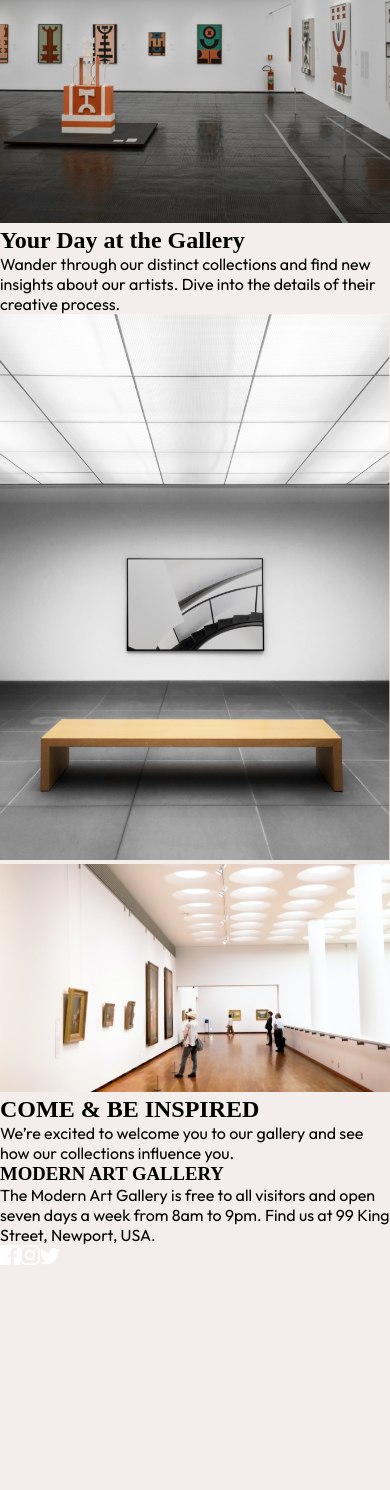
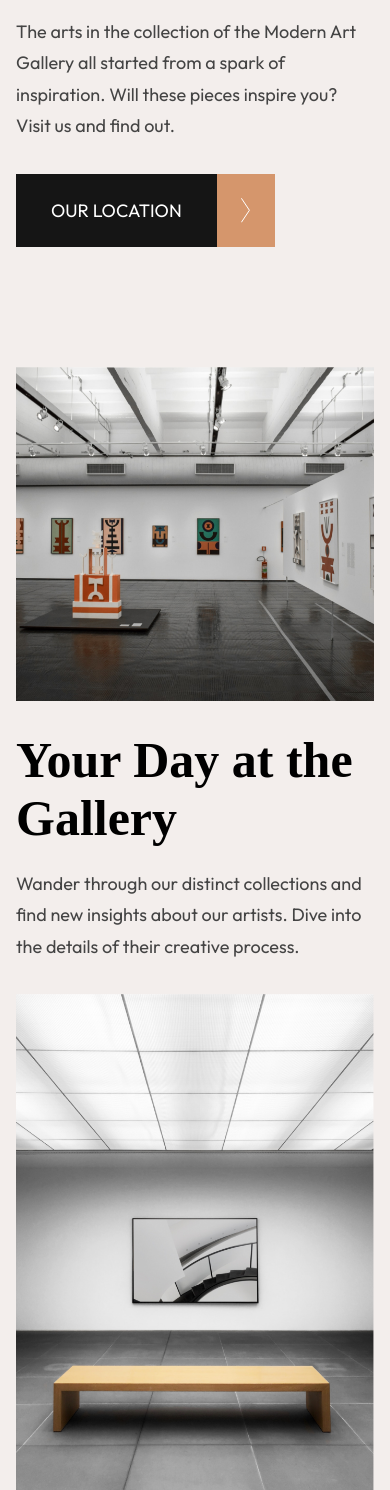
Before and after one commit to EstebanTimoteo/galeria_arte_moderno, a website built with Vite: page index.html in a window 390 px wide. Shown: the part 510-2000 px from the top of the page. Before the commit the page ends 1779 px from the top, so only its background shows below. Built offline with nearby package versions, Linux system fonts and the light colour scheme; a web font is replaced by a local one.

Commit message:
terminando estilos en mobile

```diff
--- a/index.html
+++ b/index.html
@@ -31,9 +31,12 @@
             from a spark of inspiration. Will these pieces inspire you? Visit us
             and find out.
           </p>
-          <a href="#"
-            >OUR LOCATION <img src="./src/assets/icono_flecha.svg" alt=""
-          /></a>
+          <div class="boton">
+            <a class="location" href="#">OUR LOCATION </a>
+            <a class="imagen" href="#"
+              ><img src="./src/assets/icono_flecha.svg" alt="flecha"
+            /></a>
+          </div>
         </div>
 
         <div class="contenedor2">
--- a/src/sass/abstracts/_variables.scss
+++ b/src/sass/abstracts/_variables.scss
@@ -7,3 +7,4 @@ $bp-desktop-xl: 1440px;
 $naranja: #d5966c;
 $negro: #151515;
 $crema: #f3eeec;
+$negro_claro: #444444;
--- a/src/sass/layout/_layout.scss
+++ b/src/sass/layout/_layout.scss
@@ -4,3 +4,105 @@
 @import "navbar";
 @import "sidebar";
 @import "header";
+
+main {
+  padding: 0px 16px;
+  margin-top: 32px;
+
+  section.contenedor {
+    div.contenedor1 {
+      h1 {
+        margin-top: 32px;
+        margin-bottom: 32px;
+      }
+
+      p {
+        color: $negro_claro;
+        line-height: 1.75;
+        margin-bottom: 32px;
+      }
+
+      div.boton {
+        display: flex;
+        align-items: center;
+
+        a.location {
+          text-decoration: none;
+          color: white;
+          background-color: $negro;
+          display: flex;
+          align-items: center;
+          padding: 25px 35px;
+        }
+
+        a.imagen img {
+          display: flex;
+          padding: 24px;
+          background-color: $naranja;
+        }
+      }
+    }
+
+    div.contenedor2 {
+      margin-top: 120px;
+
+      img:nth-child(1) {
+        margin-bottom: 25px;
+      }
+      img:nth-child(n + 2) {
+        margin-bottom: 16px;
+      }
+
+      h2 {
+        margin-bottom: 21px;
+      }
+      p {
+        margin-bottom: 32px;
+        color: $negro_claro;
+        line-height: 1.75;
+      }
+    }
+
+    div.contenedor3 {
+      padding: 24px 48px;
+      margin-bottom: 120px;
+      background-color: $negro;
+      h2 {
+        margin-bottom: 24px;
+      }
+
+      h2,
+      p {
+        background-color: $negro;
+        color: white;
+      }
+    }
+  }
+}
+
+footer {
+  padding: 32px 48px;
+  background-color: $negro !important;
+  color: white;
+
+  h3 {
+    margin-bottom: 38px;
+    background-color: $negro;
+  }
+
+  p {
+    margin-bottom: 38px;
+    line-height: 1.75;
+    background-color: $negro;
+  }
+
+  div.iconos {
+    background-color: $negro;
+    display: flex;
+    gap: 20px;
+
+    img {
+      background-color: $negro;
+    }
+  }
+}
--- a/src/sass/themes/_default.scss
+++ b/src/sass/themes/_default.scss
@@ -1,6 +1,7 @@
 html * {
   font-family: Outfit, "Big Shoulders", "Times New Roman", Times, serif;
   background-color: $crema;
+  font-size: 18px;
 
   img {
     max-width: 100%;
@@ -11,6 +12,16 @@ html * {
   h3 {
     font-family: "Big Shoulders";
   }
+
+  h1 {
+    font-size: 60px;
+  }
+  h2 {
+    font-size: 50px;
+  }
+  h3 {
+    font-size: 40px;
+  }
 }
 
 body {
```
